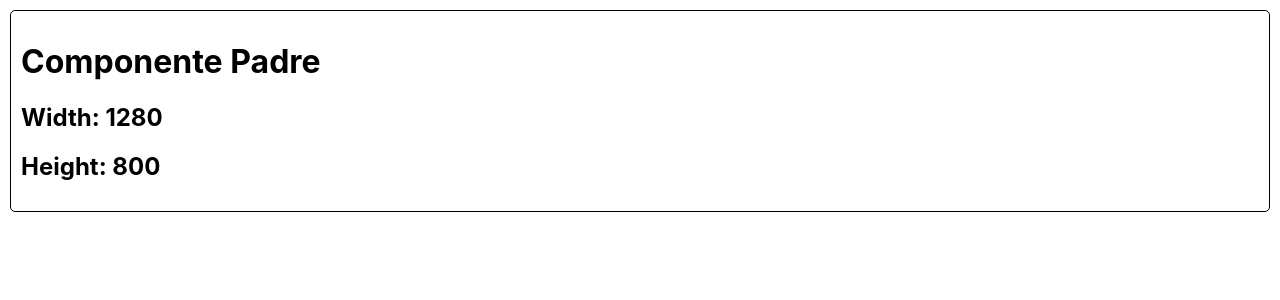
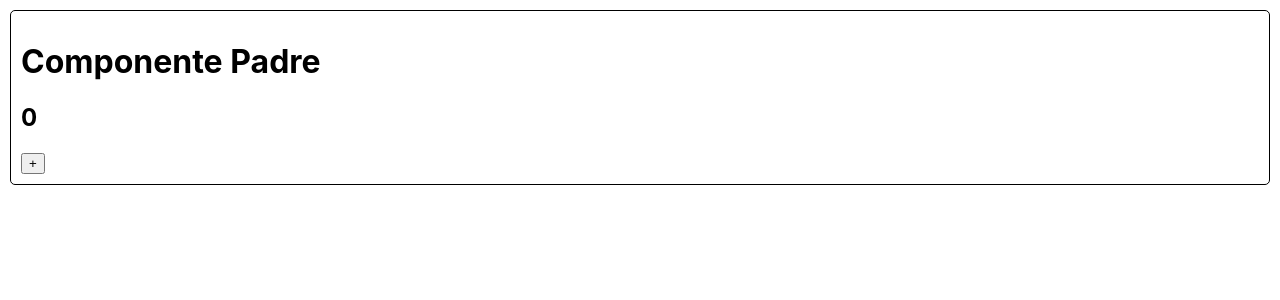
Before and after one commit to adrian1426/UniversidadReactJS, a React (Create React App) app: page / in a window 1280 px wide. Shown: the top 300 px of the page. Built offline with nearby package versions, Linux system fonts and the light colour scheme.

Commit message:
patrón HOC High Order Component

```diff
--- a/src/App.js
+++ b/src/App.js
@@ -1,36 +1,28 @@
 import React from 'react';
-import Resize from './components/resize/resize';
+import withCounter from './components/HOC/myHOC';
 
 /*
--Comunicación de componentes - Render props - hijo a padre
--transpaso de datos y funciones desde el hijo al padre
--utilizando render props, pasando funciones de renderizado o html desde props
--la prop como convención se le pone como "render"
+-Comunicación de componentes - HOC - bidireccional
+-transpaso de datos y funciones por HOC
+-por convención los hoc antellevan el nombre with[funcionalidad]
 */
 
 
 class App extends React.Component {
 
   render() {
+    console.log(this.props);
     return (
       <div
         style={{ margin: '10px', padding: '10px', border: '1px solid black', borderRadius: '5px' }}
       >
         <h1>Componente Padre</h1>
-        <Resize
-          myRender={(data) => {
-            return (
-              <div>
-                <h2>Width: {data.width}</h2>
-                <h2>Height: {data.height}</h2>
-              </div>
-            )
-          }}
-        />
+        <h2>{this.props.num}</h2>
+        <button onClick={this.props.add}>+</button>
       </div>
     );
   }
 };
 
 
-export default App;
+export default withCounter(App);
--- /dev/null
+++ b/src/components/HOC/myHOC.js
@@ -0,0 +1,27 @@
+import React from 'react';
+
+const withCounter = (Componente) => {
+  return class extends React.Component {
+
+    state = {
+      num: 0
+    };
+
+    add = () => {
+      this.setState(state => ({
+        num: state.num + 1
+      }));
+    };
+
+    render() {
+      return (
+        <Componente
+          num={this.state.num}
+          add={this.add}
+        />
+      )
+    }
+  }
+};
+
+export default withCounter;
```
